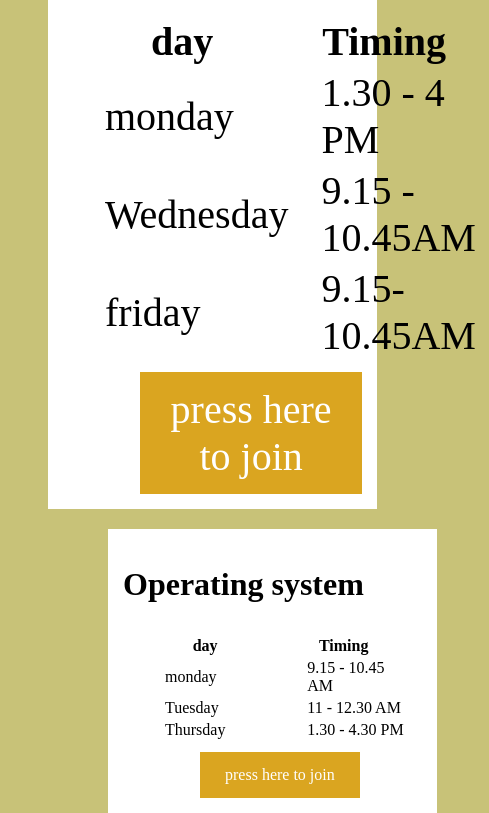
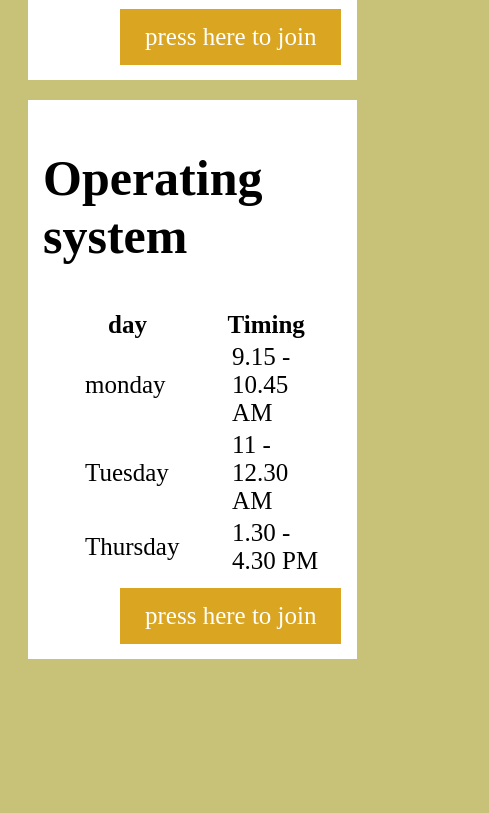
Before and after one commit to prabhuvnr/cse, a plain HTML site: page index.html in a window 390 px wide. Shown: the part 607-1420 px from the top of the page, 489 px wide, since content can reach past the window. After the commit the page ends 1266 px from the top, so only its background shows below. Drawn offline with Linux system fonts and the light colour scheme.

Commit message:
Update index.html

```diff
--- a/index.html
+++ b/index.html
@@ -66,13 +66,15 @@ padding:10px;}
 .header{position:fixed;}
 .class1{
 width:80%;
-margin-left:40px;
-margin-right:40px;
-  font-size:40px;
-  padding:15px;}
+margin-left:20px;
+font-size:25px;}
+.class2{
+width:80%;
+margin-left:20px;
+font-size:25px;
+}
 .button{margin-left:-40px;}
 }
-
 </style>
 </head>
 <body style="background-color:#f3eeaf;">
```
